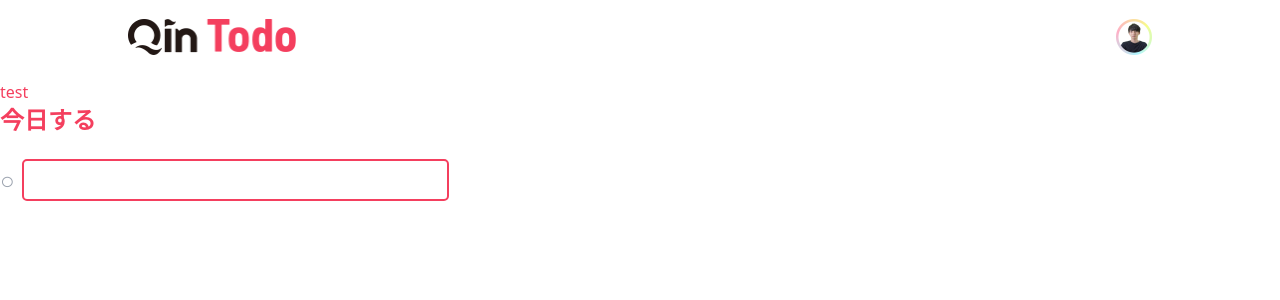
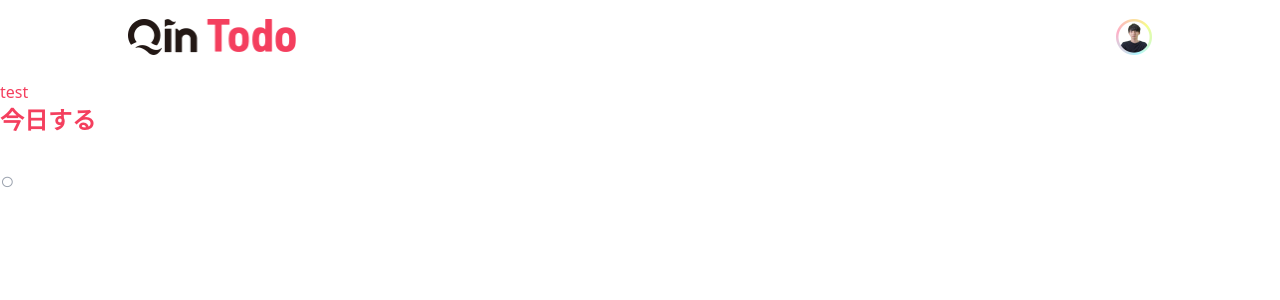
Before and after one commit to qin-todo-team-i/qin-todo-team-i, a Next.js app: page / in a window 1280 px wide. Both pictures are taken after a click on the button "タスクを追加する". Shown: the top 300 px of the page. Built offline with nearby package versions, Linux system fonts and the light colour scheme.

Commit message:
input フォーカス時のアウトラインを削除

```diff
--- a/src/components/TodaysToDo.jsx
+++ b/src/components/TodaysToDo.jsx
@@ -12,7 +12,7 @@ const Input = ({ name, register, onBlurFunc, defaultValue }) => (
     autoFocus
     defaultValue={defaultValue}
     onBlur={onBlurFunc}
-    className="caret-primary outline-primary p-2 rounded w-full"
+    className="caret-primary outline-none p-2 rounded w-full"
   />
 );
 
```
